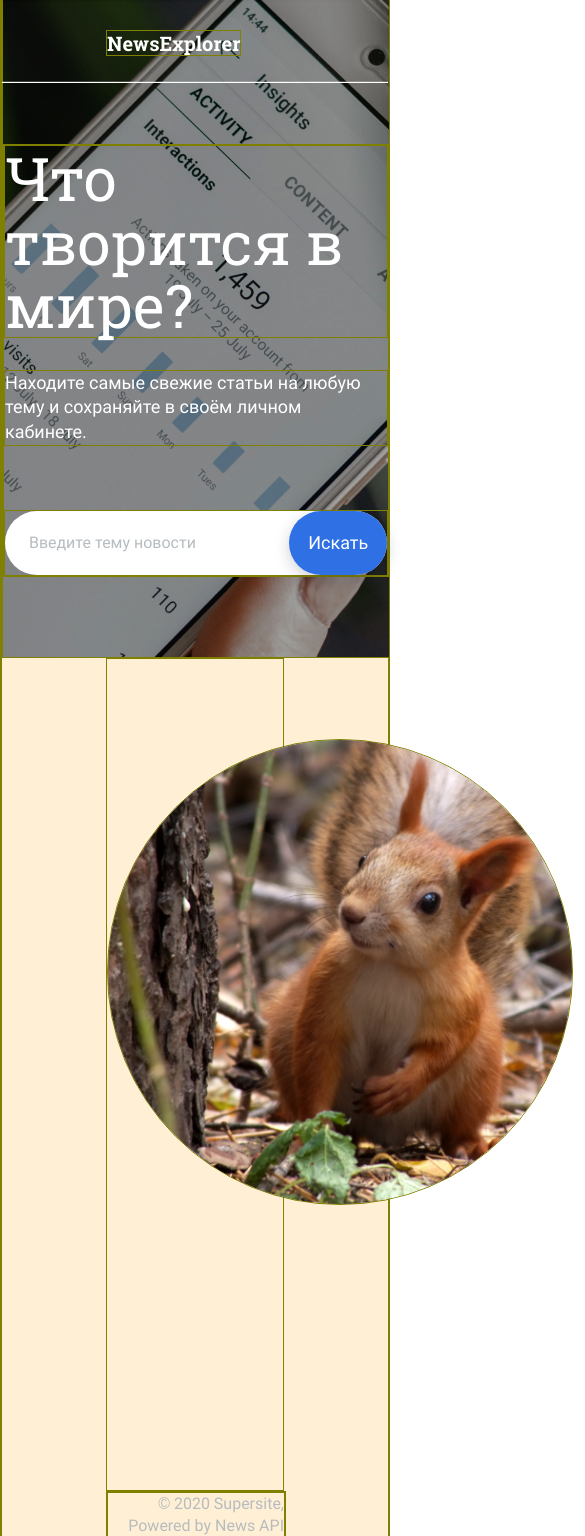
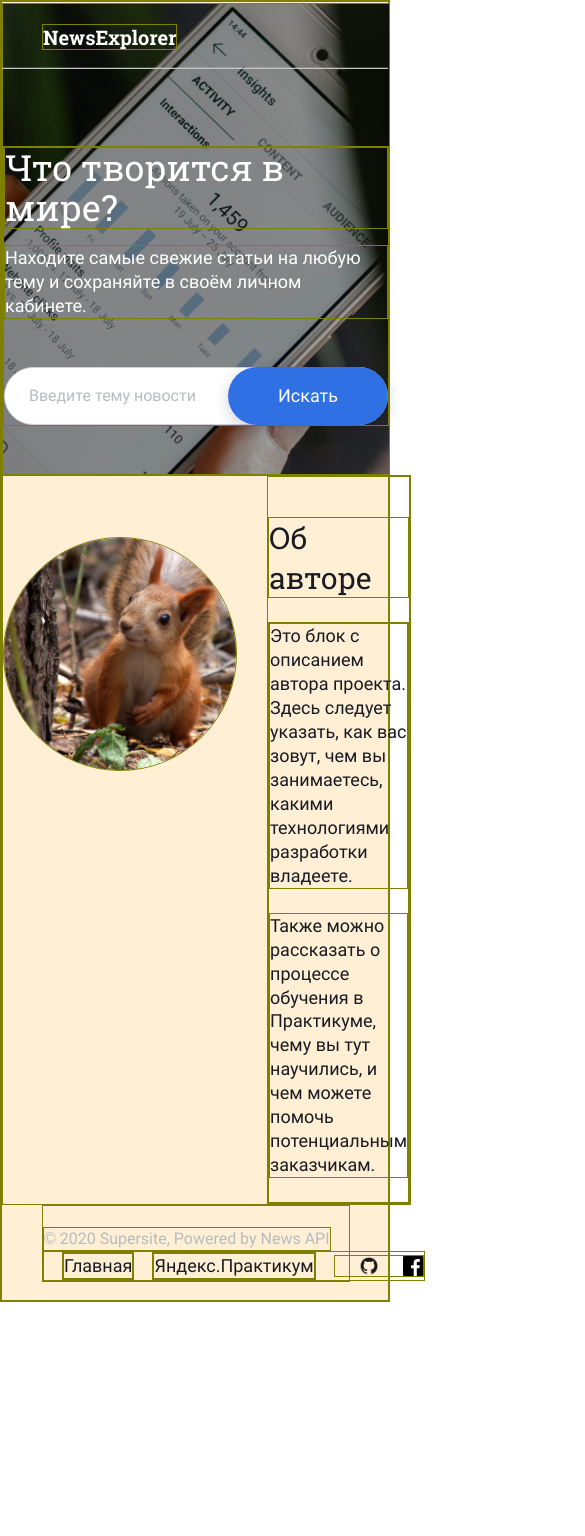
Before and after one commit to MariGreen/news-explorer-frontend, a React (Create React App) app: page / in a window 390 px wide. Shown: the top 1536 px of the page, 585 px wide, since content can reach past the window. After the commit the page ends 1302 px from the top, so only its background shows below. Built offline with nearby package versions, Linux system fonts and the light colour scheme.

Commit message:
adaptiv 1

```diff
--- a/src/components/About/About.css
+++ b/src/components/About/About.css
@@ -1,6 +1,8 @@
 .about {
     display: grid;
     flex-shrink: 0;
+    max-width: 1440px;
+    min-width: 1120px;
     grid-template-columns: 464px 1fr;
     grid-column-gap: 56px;
     margin: 0px 104px 0px;
@@ -33,7 +35,7 @@
     font-style: normal;
     font-weight: normal;
     font-size: 40px;
-    line-height: 1.3;
+    line-height: 1.15;
     text-align: left;
     margin: 131px 0px 0px;
 }
@@ -43,7 +45,51 @@
     font-style: normal;
     font-weight: normal;
     font-size: 18px;
-    line-height: 1.3;
+    line-height: 1.33;
     text-align: left;
     margin: 0px 0px 24px;
 }
+
+/* Планшетник */
+
+@media screen and (max-width: 767px) {
+    .about {
+        max-width: 688px;
+        min-width: calc(100% - 2*40px);
+        grid-template-columns: 232px 1fr;
+        grid-column-gap: 32px;
+        margin: 0px auto;
+   }
+}
+
+@media screen and (max-width: 767px) {
+    .about__profile {
+        width: 232px;
+        height: 232px;
+        margin: 61px 0px;
+
+   }
+}
+
+@media screen and (max-width: 767px) {
+    .section__title {
+        font-size: 30px;
+        line-height: 1.33;
+        margin: 40px 0px 0px;
+   }
+}
+
+@media screen and (max-width: 767px) {
+    .section__text {
+        font-size: 18px;
+        line-height: 1.33;
+   }
+}
+
+@media screen and (max-width: 767px) {
+    .section__author {
+        grid-row-gap: 16px;
+   }
+}
+
+/* Мобильный */
--- a/src/components/Footer/Footer.css
+++ b/src/components/Footer/Footer.css
@@ -6,15 +6,12 @@
   flex-shrink: 0;
   flex-wrap: wrap;
   margin: auto 104px 19px;
+  padding-top: 30px;
 }
 
 .section {
   box-sizing: border-box;
 }
-
-/* .page__footer {
-  width: 100%;
-} */
 
 .footer__nav {
   margin: 0;
@@ -74,3 +71,19 @@ margin: 0 auto ;
   align-items: center;
   align-self: flex-start;
 }
+
+/* Планшетник */
+
+@media screen and (max-width: 767px) {
+  .footer {
+    width: calc(100% - 2*40px);
+    margin: auto 40px 18px;
+    padding-top: 21px;
+ }
+}
+
+@media screen and (max-width: 767px) {
+  .footer__item {
+    margin-left: 18px;
+ }
+}
--- a/src/components/Header/Header.css
+++ b/src/components/Header/Header.css
@@ -1,7 +1,7 @@
 .header {
   max-width: 100%;
   max-height: 80px;
-  border-bottom: #fff 1px solid;
+  border-bottom: #C4C4C4 1px solid;
   background: rgba(196, 196, 196, 0.01);
   box-shadow: inset 0px -1px 0px rgba(255, 255, 255, 0.2);
   display: flex;
@@ -23,3 +23,15 @@
 .header__title_invert {
   color: #fff;
 }
+
+@media screen and (max-width: 767px) {
+  .header {
+    max-height: 66px;
+ }
+}
+
+@media screen and (max-width: 767px) {
+  .header__title {
+    margin: 22px 0px 19px 40px;
+ }
+}
--- a/src/components/SeachForm/SeachForm.css
+++ b/src/components/SeachForm/SeachForm.css
@@ -1,4 +1,5 @@
 .seach-form {
+  flex-shrink: 0;
   background-image: url('../../images/seach_form.jpg');
   background-size: cover;
   background-position: center;
@@ -7,18 +8,18 @@
   width: 100%;
   min-height: 576px;
   margin-top: -100px;
-
   z-index: 0;
 }
 
-.seach-form__text {
+.seach-form__item {
   max-width: 608px;
   margin: 160px auto 80px;
   display: grid;
-  gap: 32px;
+  row-gap: 32px;
 }
 
 .seach-form__title {
+  grid-column: 1/4;
   font-family: 'Roboto Slab', "Palatino Linotype", "Book Antiqua", "Palatino", serif;
   font-style: normal;
   font-weight: normal;
@@ -30,26 +31,20 @@
 }
 
 .seach-form__subtitle {
+  grid-column: 1/4;
   font-family: 'Roboto', Arial, Helvetica, sans-serif;
   font-style: normal;
   font-weight: normal;
   font-size: 18px;
-  line-height: 1.37;
+  line-height: 1.33;
   text-align: left;
   color: #fff;
-  margin: 0px auto 32px;
-}
-
-.seach-form__item {
-  height: 64px;
-  display: grid;
-  /* grid-template-columns: 1fr 36%; */
-
+  margin: 0;
 }
 
 .seach-form__input-field {
-  grid-column: 1/10;
-  grid-row: 1/1;
+  grid-column: 1/4;
+  grid-row: 4/4;
   border-radius: 100px;
   display: flex;
   padding: 21px 24px;
@@ -58,6 +53,8 @@
   font-weight: normal;
   font-size: 16px;
   line-height: 1.37;
+  color: #fff;
+  border: #D1D2D6 solid 1px;
 }
 
 .seach-form__input-field::placeholder {
@@ -70,12 +67,11 @@
 
 }
 
-
 .seach-form__submit {
-  grid-column: 8/10;
-  grid-row: 1/1;
+  grid-column: 3/4;
+  grid-row: 4/4;
   border-radius: 100px;
-  justify-self: stretch;
+  width: 168px;
   z-index: 2;
   font-family: 'Roboto', Arial, Helvetica, sans-serif;
   font-style: normal;
@@ -85,8 +81,52 @@
   color: #fff;
   background-color: #2F71E5;
   box-shadow: 0px 5px 15px rgba(14, 26, 57, 0.2);
-  /* display: flex;
-  align-items: center;
-  justify-content: center;
-  text-align: center; */
 }
+
+/* Планшетник */
+
+@media screen and (max-width: 767px) {
+  .seach-form {
+    min-height: 400px;
+    margin-top: -66px;
+ }
+}
+
+@media screen and (max-width: 767px) {
+  .seach-form__item {
+    max-width: 452px;
+    margin: 142px auto 48px;
+    /* grid-template-rows: fit-content; */
+    row-gap: 16px;
+ }
+}
+
+@media screen and (max-width: 767px) {
+  .seach-form__title {
+    font-size: 36px;
+    line-height: 1.11;
+    max-width: 385px;
+ }
+}
+
+@media screen and (max-width: 767px) {
+  .seach-form__input-field {
+    grid-row: 5/5;
+    margin: 0;
+ }
+}
+
+@media screen and (max-width: 767px) {
+  .seach-form__submit {
+    grid-row: 5/5;
+    width: 160px;
+ }
+}
+
+@media screen and (max-width: 767px) {
+  .seach-form__input-field {
+    padding: 17px 24px;
+ }
+}
+
+/* Мобильный */
--- a/src/components/SeachForm/SeachForm.js
+++ b/src/components/SeachForm/SeachForm.js
@@ -4,13 +4,11 @@ import './SeachForm.css';
 function SeachForm(params) {
   return (
     <div className="seach-form">
-      <div className="seach-form__text">
+      <div className="seach-form__item">
         <h1 className="seach-form__title">Что творится в мире?</h1>
         <p className="seach-form__subtitle">Находите самые свежие статьи на&nbsp;любую тему и&nbsp;сохраняйте в&nbsp;своём личном кабинете.</p>
-        <div className="seach-form__item">
-          <input className="seach-form__input-field" type="text" placeholder="Введите тему новости" />
-          <button className="seach-form__submit" type="button" aria-label="найти новости">Искать</button>
-        </div>
+        <input className="seach-form__input-field" type="text" placeholder="Введите тему новости" />
+        <button className="seach-form__submit" type="button" aria-label="найти новости">Искать</button>
       </div>
 
     </div>
```
Also changed, not shown: 1 other file (tests, documents, lock files or other folders).
